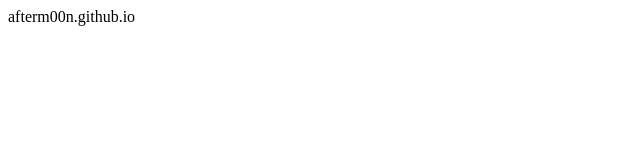
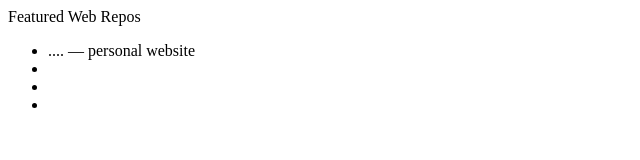
Before and after one commit to afterm00n/afterm00n.github.io, a plain HTML site: page index.html in a window 1280 px wide. Shown: the whole page, without its empty margins (0-640 px from the left). Drawn offline with Linux system fonts and the light colour scheme.

Commit message:
Update index.html

```diff
--- a/index.html
+++ b/index.html
@@ -6,6 +6,13 @@
 	<title>afterm00n.github.io</title>
 </head>
 <body>
-afterm00n.github.io
+	Featured Web Repos
+
+	<ul>
+		<li>.... — personal website </li>
+		<li></li>
+		<li></li>
+		<li></li>
+	</ul>
 </body>
 </html>
```
